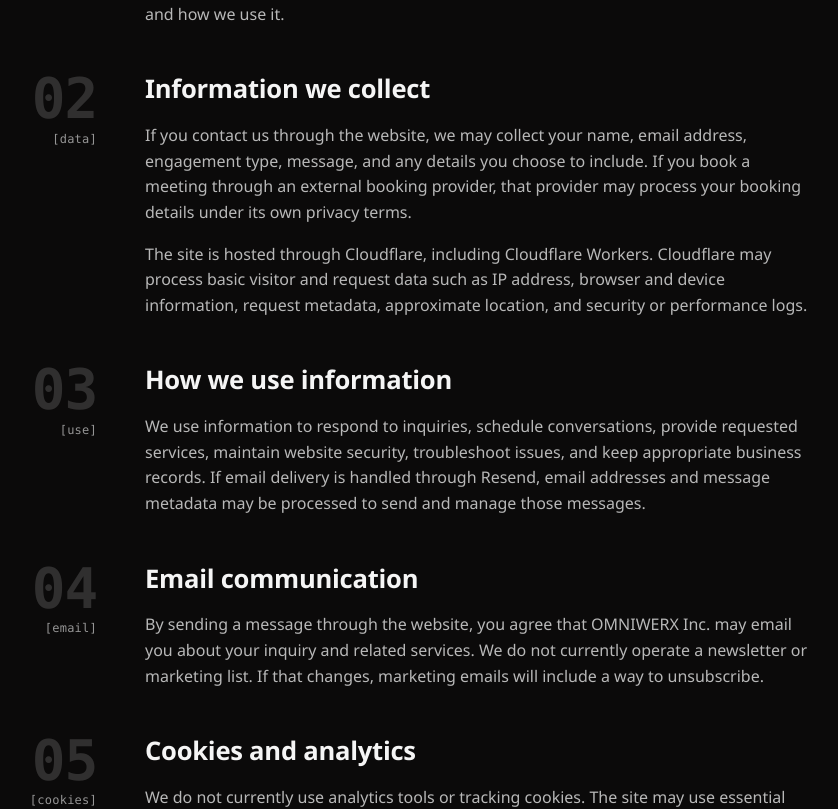
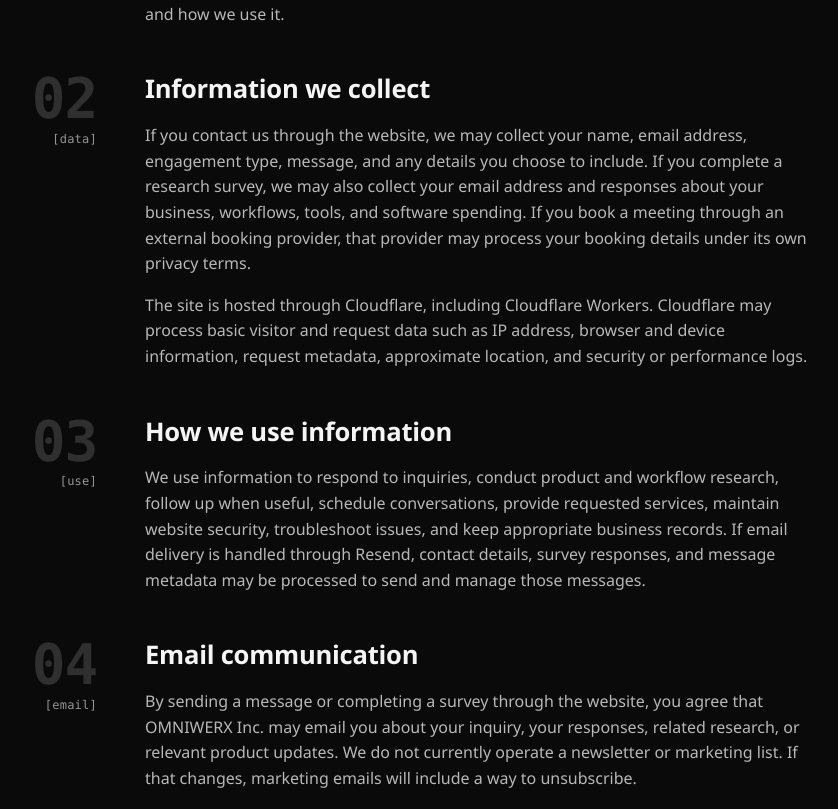
Before and after one commit to asaloojee/omniwerx-io, a SvelteKit app: page /privacy in a window 1280 px wide. Shown: the part 506-1315 px from the top of the page, without its empty margins (245-1083 px from the left). Built offline with nearby package versions, Linux system fonts and the light colour scheme; a web font is replaced by a local one.

Commit message:
cleanup and form improvement

```diff
--- a/src/lib/components/SiteFooter.svelte
+++ b/src/lib/components/SiteFooter.svelte
@@ -36,7 +36,7 @@
           navigation
         </h2>
         <div class="footer__links">
-          <a class="footer__link" href="/#studio">Studio</a>
+          <a class="footer__link" href="/#about">About</a>
           <a class="footer__link" href="/#work">Work</a>
           <a class="footer__link" href="/#system">System</a>
           <a class="footer__link" href="/#options">Options</a>
--- a/src/routes/privacy/+page.svelte
+++ b/src/routes/privacy/+page.svelte
@@ -17,7 +17,7 @@
   <section class="section legal" aria-labelledby="privacy-heading">
     <div class="container container--narrow">
       <h1 class="legal__heading" id="privacy-heading">Privacy Policy</h1>
-      <p class="legal__updated">Last updated: May 29, 2026</p>
+      <p class="legal__updated">Last updated: July 11, 2026</p>
 
       <div class="legal__body">
         <article class="legal__item" aria-labelledby="privacy-overview-heading">
@@ -49,9 +49,11 @@
             <p>
               If you contact us through the website, we may collect your name,
               email address, engagement type, message, and any details you
-              choose to include. If you book a meeting through an external
-              booking provider, that provider may process your booking details
-              under its own privacy terms.
+              choose to include. If you complete a research survey, we may also
+              collect your email address and responses about your business,
+              workflows, tools, and software spending. If you book a meeting
+              through an external booking provider, that provider may process
+              your booking details under its own privacy terms.
             </p>
             <p>
               The site is hosted through Cloudflare, including Cloudflare
@@ -72,12 +74,13 @@
               How we use information
             </h2>
             <p>
-              We use information to respond to inquiries, schedule
-              conversations, provide requested services, maintain website
-              security, troubleshoot issues, and keep appropriate business
-              records. If email delivery is handled through Resend, email
-              addresses and message metadata may be processed to send and manage
-              those messages.
+              We use information to respond to inquiries, conduct product and
+              workflow research, follow up when useful, schedule conversations,
+              provide requested services, maintain website security,
+              troubleshoot issues, and keep appropriate business records. If
+              email delivery is handled through Resend, contact details, survey
+              responses, and message metadata may be processed to send and
+              manage those messages.
             </p>
           </div>
         </article>
@@ -92,9 +95,10 @@
               Email communication
             </h2>
             <p>
-              By sending a message through the website, you agree that OMNIWERX
-              Inc. may email you about your inquiry and related services. We do
-              not currently operate a newsletter or marketing list. If that
+              By sending a message or completing a survey through the website,
+              you agree that OMNIWERX Inc. may email you about your inquiry,
+              your responses, related research, or relevant product updates. We
+              do not currently operate a newsletter or marketing list. If that
               changes, marketing emails will include a way to unsubscribe.
             </p>
           </div>
```
Also changed, not shown: src/routes/survey/+page.server.ts (+33 -11 lines), 2 other files (tests, documents, lock files or other folders).
